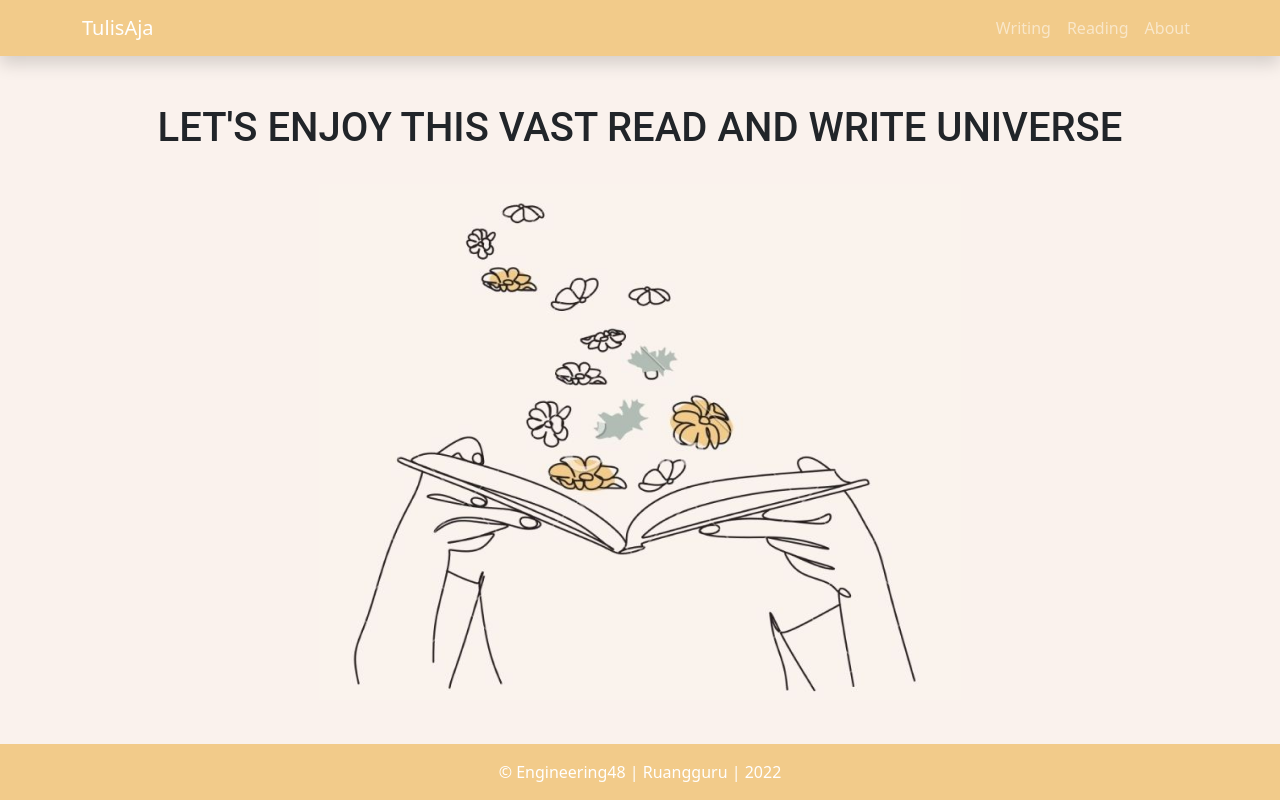
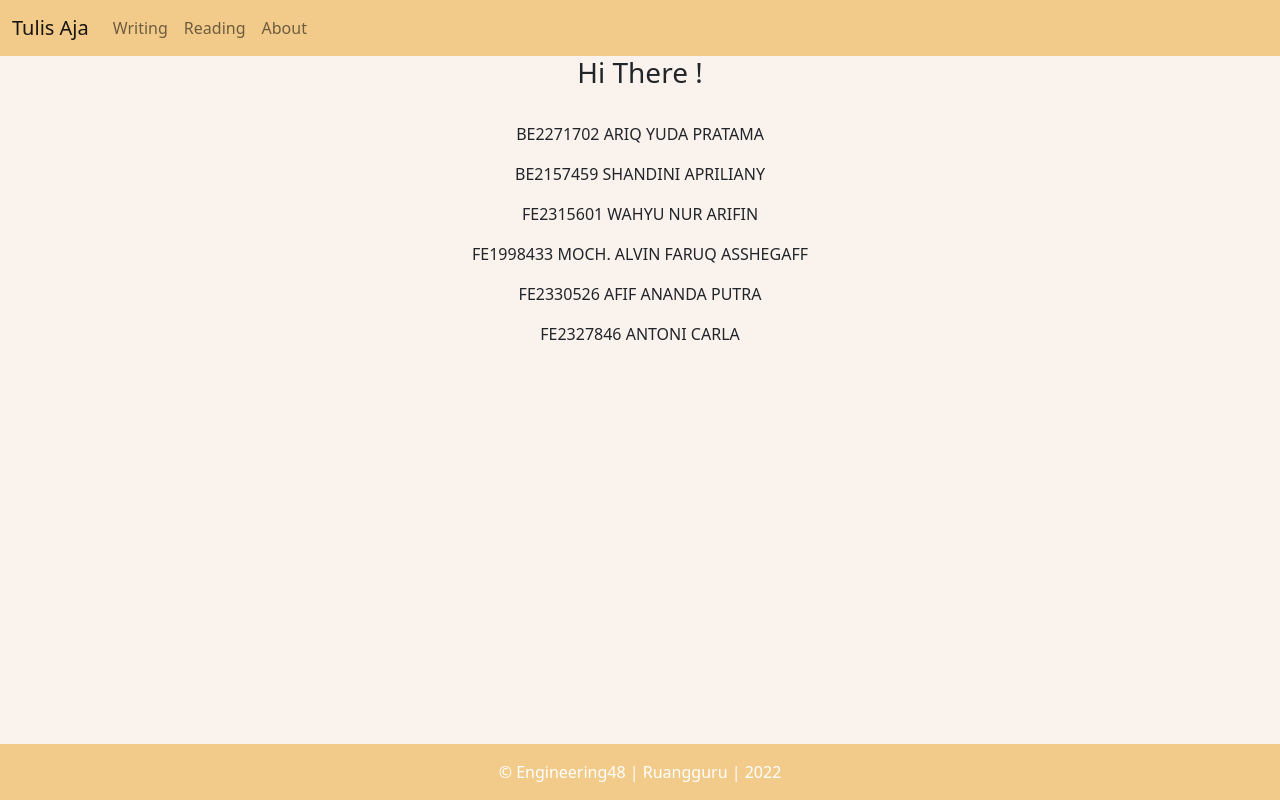
Before and after one commit to rg-km/final-project-engineering-48, a React (Create React App) app in the folder client/: page /about in a window 1280 px wide. Shown: the top 800 px of the page. Built offline with nearby package versions, Linux system fonts and the light colour scheme; no server answers.

Commit message:
add-single-page-landing

```diff
--- a/client/package.json
+++ b/client/package.json
@@ -18,6 +18,7 @@
     "react-icons": "^4.4.0",
     "react-router-dom": "^6.3.0",
     "react-scripts": "5.0.1",
+    "reactstrap": "^9.1.1",
     "web-vitals": "^2.1.4"
   },
   "scripts": {
--- a/client/src/App.css
+++ b/client/src/App.css
@@ -1,5 +1,6 @@
 .App {
   background-color: #FAF2ED;
+  height: 1000px;
 }
 
 .App img {
--- a/client/src/App.js
+++ b/client/src/App.js
@@ -4,123 +4,33 @@ import "./App.css";
 import "bootstrap/dist/css/bootstrap.css";
 import "jquery/dist/jquery.min.js";
 import "bootstrap/dist/js/bootstrap.min.js";
-import { NavLink, Route, Routes} from "react-router-dom";
+import { BrowserRouter, Route, Routes} from "react-router-dom";
 import ListCategory from "./components/listCategory";
 import React, {useEffect, useState} from "react";
 import axios from "axios";
-
+import NavbarCom from "./components/Navbar";
+import HomePage from "./components/HomePage";
+import Reading from "./components/Reading";
+import About from "./components/About";
 
 
 function App() {
-
-//   const list = [
-//     {username: "user1", subject: "Little Mermaid",category: "fantasy"},
-//     {username: "user2", subject: "Titanic", category: "drama"},
-//     {username: "user3", subject: "The Lion King", category: "fantasy"},
-//     {username: "user4", subject: "The Little Mermaid", category: "fantasy"},
-//     {username: "user5", subject: "Titanic", category: "drama"},
-//     {username: "user6", subject: "The Lion King", category: "fantasy"},
-//     {username: "user7", subject: "The Little Mermaid", category: "fantasy"},
-//     {username: "user8", subject: "Titanic", category: "drama"},
-//     {username: "user9", subject: "The Lion King", category: "fantasy"},
-//     {username: "user10", subject: "The Little Mermaid", category: "fantasy"},
-//     {username: "user11", subject: "Titanic", category: "drama"},
-//     {username: "user12", subject: "The Lion King", category: "fantasy"},
-// ];
-
-const [listAr, setListAr] = useState([])
-
-  async function fetchArticle() {
-    try {
-      const respond = await axios.get('http://localhost:8080/api/article/list');
-      console.log(respond.data.data)
-      setListAr(respond.data.data)
-
-    } catch (error) {
-      console.log("can't fetch article", error);
-    }
-  }
-
-  useEffect(() => {
-
-    fetchArticle()
-  }, [])
-
-  const list = listAr ;
-  // console.log(list, "ini list postingan")
-
   const NAVBAR = {
     backgroundColor: "#F2CB8A",
   }
 
-  // const IMAGE = {
-  //   textAlign: "center",
-  //   justifyContent: "center",
-  // }
   return (
     <div className="App">
-      {/* navbar */}
-      <div className="main-wrappe" style={NAVBAR}>
-      <nav className="navbar navbar-expand-lg navbar-dark bg-navnew static-top mb-5 shadow">
-        <div className="container">
-          <a className="navbar-brand" href="#">
-            TulisAja
-          </a>
-          <button className="navbar-toggler" type="button" data-bs-toggle="collapse" data-bs-target="#navbarResponsive" aria-controls="navbarResponsive" aria-expanded="false" aria-label="Toggle navigation">
-            <span className="navbar-toggler-icon"></span>
-          </button>
-          <div className="collapse navbar-collapse" id="navbarResponsive">
-            <ul className="navbar-nav ms-auto">
-              {/* <li className="nav-item active">
-                <a className="nav-link" href="#">
-                  Home
-                </a>
-              </li> */}
-              <li className="nav-item">
-                <a className="nav-link" href="#">
-                  Writing
-                </a>
-              </li>
-              <li className="nav-item">
-              <a className="nav-link" href="/ListCategory">
-                  Reading
-              </a>
-              </li>
-              <li className="nav-item">
-                <a className="nav-link" href="#">
-                  About
-                </a>
-              </li>
-            </ul>
-          </div>
-        </div>
-      </nav>
-      </div>
+    <NavbarCom></NavbarCom>
+    <Routes>
+      <Route path="/" element={ <HomePage/> } />
+      <Route path="about" element={ <About/> } />
+      <Route path="reading" element={ <Reading/> } />
+      <Route path="writing" element={ <CreateArticle/> } />
+    </Routes>
 
-      {/* <Routes>
-        <Route path="/ListCategory" element={<ListCategory />} />
-      </Routes> */}
-
-        <h1>LET'S ENJOY THIS VAST READ AND WRITE UNIVERSE</h1> <br></br>
-        <div style={{ display: "flex", justifyContent: "center" }}>
-        <img src={require('../src/assets/landing.png')} className="landing-image"/><br></br><br></br><br></br><br></br>
-        </div>
-
-        <br></br><br></br><br></br><br></br>
-        <div style={{ display: "flex", justifyContent: "center" }}>
-        <button style={{backgroundColor:"#F2CB8A", borderRadius:"50%", margin:"50px" , width:"100px", height:"50px"}}>LOG IN</button>
-        <button style={{backgroundColor:"#F2CB8A", borderRadius:"50%", margin:"50px",  width:"100px", height:"50px"}}>REGISTER</button>
-        </div>
-
-
-        <ListArticle list = {list}/>
-        <br></br><br></br><br></br>
-        <CreateArticle/>
-        <br></br><br></br><br></br>
-        {/* <ListCategory/> */}
-
-        {/* footer */}
-        <footer className="fixed-bottom bg-navnew" style={NAVBAR}>
+    {/* footer */}
+    <footer className="fixed-bottom bg-navnew" style={NAVBAR}>
         <div className="text-center p-3 text-white">© Engineering48 | Ruangguru | 2022</div>
       </footer>
     </div>
--- /dev/null
+++ b/client/src/components/About.jsx
@@ -0,0 +1,16 @@
+import "../styles/about.css"
+
+export default function About(props) {
+      return(
+            <div>
+                  <h1>Kelompok 48</h1>
+                  <h3>Hi There !</h3><br></br>
+                  <p>BE2271702 ARIQ YUDA PRATAMA</p>
+                  <p>BE2157459 SHANDINI APRILIANY</p>
+                  <p>FE2315601 WAHYU NUR ARIFIN</p>
+                  <p>FE1998433 MOCH. ALVIN FARUQ ASSHEGAFF</p>
+                  <p>FE2330526 AFIF ANANDA PUTRA</p>
+                  <p>FE2327846 ANTONI CARLA</p>
+            </div>
+      )
+};
--- /dev/null
+++ b/client/src/components/HomePage.js
@@ -0,0 +1,17 @@
+
+
+export default function HomePage(){
+      return(
+        <div>
+        <h3>LET'S ENJOY THIS VAST READ AND WRITE UNIVERSE</h3> <br></br>
+        <div style={{ display: "flex", justifyContent: "center" }}>
+        <img src={require('../assets/landing.png')} className="landing-image"/><br></br>
+        </div>
+
+        <div style={{ display: "flex", justifyContent: "center" }}>
+        <button style={{backgroundColor:"#F2CB8A", borderRadius:"50%", margin:"50px" , width:"100px", height:"50px"}}>LOG IN</button>
+        <button style={{backgroundColor:"#F2CB8A", borderRadius:"50%", margin:"50px",  width:"100px", height:"50px"}}>REGISTER</button>
+        </div>
+        </div>
+      )
+}
--- /dev/null
+++ b/client/src/components/Navbar.jsx
@@ -0,0 +1,61 @@
+import {
+      Collapse,
+      Navbar,
+      NavbarToggler,
+      NavbarBrand,
+      Nav,
+      NavItem,
+      NavLink,
+      UncontrolledDropdown,
+      DropdownToggle,
+      DropdownMenu,
+      DropdownItem,
+      NavbarText
+} from 'reactstrap';
+import React,{useState} from 'react';
+
+export default function NavbarCom(props){
+      const [isOpen, setIsOpen] = useState(false);
+
+      const toggle = () => setIsOpen(!isOpen);
+
+      return(
+            <div>
+  <Navbar
+    style={{backgroundColor: '#F2CB8A'}}
+    expand="md"
+    light
+    fixed="top"
+  >
+    <NavbarBrand href="/">
+      Tulis Aja
+    </NavbarBrand>
+    <NavbarToggler onClick={function noRefCheck(){}} />
+    <Collapse navbar>
+      <Nav
+        className="me-auto"
+        navbar
+      >
+        <NavItem>
+          <NavLink href="/Writing">
+            Writing
+          </NavLink>
+        </NavItem>
+        <NavItem>
+          <NavLink href="/Reading">
+            Reading
+          </NavLink>
+        </NavItem>
+        <NavItem>
+          <NavLink href="/About">
+            About
+          </NavLink>
+        </NavItem>
+      </Nav>
+    </Collapse>
+  </Navbar>
+</div>
+      )
+
+
+}
--- /dev/null
+++ b/client/src/components/Reading.jsx
@@ -0,0 +1,35 @@
+import React, {useState, useEffect} from "react";
+import ListArticle from "./listArticle";
+import axios from "axios";
+
+export default function Reading(){
+
+  const [listAr, setListAr] = useState([])
+
+  async function fetchArticle() {
+    try {
+      const respond = await axios.get('http://localhost:8080/api/article/list');
+      console.log(respond.data.data)
+      setListAr(respond.data.data)
+
+    } catch (error) {
+      console.log("can't fetch article", error);
+    }
+  }
+
+  useEffect(() => {
+
+    fetchArticle()
+  }, [])
+
+  const list = listAr ;
+  // console.log(list, "ini list postingan")
+
+      return(
+            <div>
+                  <div className="jumbotron">
+                        <ListArticle list = {list}/>
+                  </div>
+            </div>
+      )
+}
--- a/client/src/components/createArticle.js
+++ b/client/src/components/createArticle.js
@@ -43,6 +43,7 @@ export default function CreateArticle(props) {
 
   return (
     <div className="container">
+      <br></br>
       <div className="row justify-content-sm-center pt-5" style={WRAPPER}>
         <div className="col-sm-6 shadow round pb-3 bg-formnew" style={CREATE_LAYOUT}>
           <h1 className="text-center pt-3 text-secondary">Form Add</h1>
--- a/client/src/components/listArticle.js
+++ b/client/src/components/listArticle.js
@@ -23,8 +23,8 @@ export default function ListArticle(props){
                   props.list.map((slide,index)=>{
                           return(
                               <div className="slider-card" key={index} onClick={()=>slide.clickEvent()}>
-                                  <p className="slider-subject">{slide.Subject}</p>
-                                  <p className="slider-category">genre : {slide.category}</p>
+                                  <p className="slider-subject">{slide.Subject}</p><br></br>
+                                  <p className="slider-category">genre : {slide.Category}</p>
                                   <p className="slider-username">by : {slide.UserUsername}</p>
                               </div>
                           )
--- a/client/src/index.js
+++ b/client/src/index.js
@@ -1,20 +1,18 @@
 import React from 'react';
-import ReactDOM from 'react-dom/client';
+import ReactDOM from 'react-dom';
 import './index.css';
 import App from './App';
 import { BrowserRouter } from "react-router-dom";
-import reportWebVitals from './reportWebVitals';
 
-const root = ReactDOM.createRoot(document.getElementById('root'));
-root.render(
+ReactDOM.render(
+  <React.StrictMode>
   <BrowserRouter>
-    <React.StrictMode>
-      <App />
-    </React.StrictMode>
-  </BrowserRouter>
+    <App />
+  </BrowserRouter>,
+  </React.StrictMode>,
+  document.getElementById("root")
 );
 
 // If you want to start measuring performance in your app, pass a function
 // to log results (for example: reportWebVitals(console.log))
 // or send to an analytics endpoint. Learn more: https://bit.ly/CRA-vitals
-reportWebVitals();
--- /dev/null
+++ b/client/src/styles/about.css
@@ -0,0 +1,6 @@
+p{
+      text-align: center;
+}
+h3{
+      text-align: center;
+}
```
Also changed, not shown: 1 other file (tests, documents, lock files or other folders).
